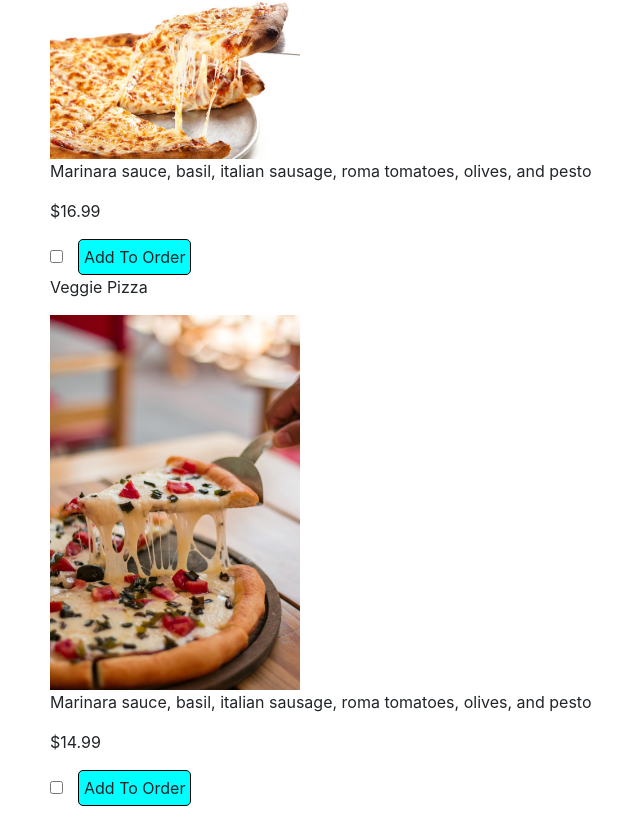
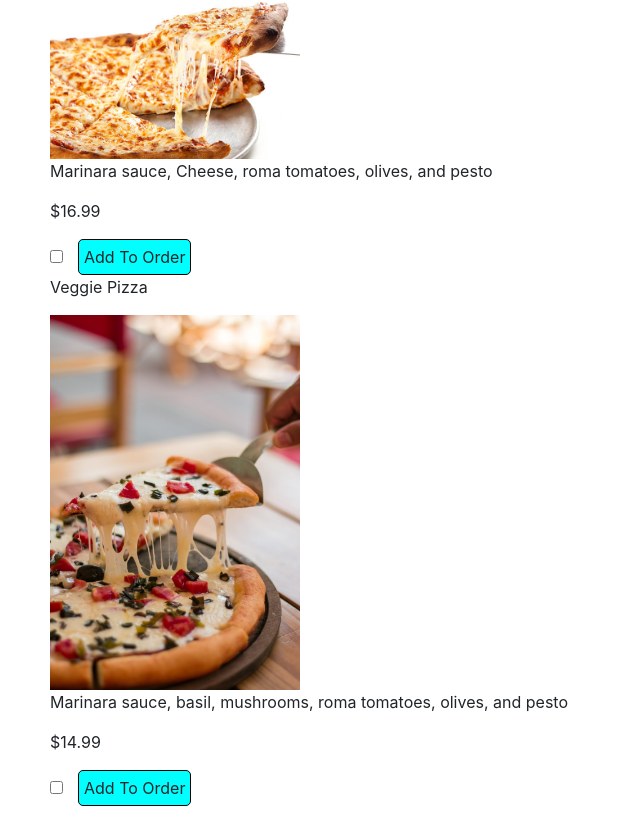
Before and after one commit to sayeda-khaled/react-restaurent-app, a React (Create React App) app: page / in a window 1280 px wide. Shown: the part 661-1497 px from the top of the page, without its empty margins (20-660 px from the left). Built offline with nearby package versions, Linux system fonts and the light colour scheme.

Commit message:
changes added for deployment

```diff
--- a/package.json
+++ b/package.json
@@ -2,8 +2,8 @@
   "name": "react-restaurant-app",
   "version": "0.1.0",
   "private": true,
-  "homepage": "https://sayeda-khaled.github.io/react-restaurant-app",
-  "dependencies": {
+  "homepage": "https://sayeda-khaled.github.io/react-restaurent-app/",
+    "dependencies": {
     "@testing-library/jest-dom": "^5.13.0",
     "@testing-library/react": "^11.2.7",
     "@testing-library/user-event": "^12.8.3",
--- a/src/App.js
+++ b/src/App.js
@@ -7,15 +7,6 @@ import veggiePizza from './images/veggiePizza.jpeg';
 import ProductList from './components/ProductList.js'
 import ProductOrder from './components/ProductOrder.js'
 import OrderList from './components/OrderList.js'
-
-// {
-//   this.state.selection &&
-//   <aside>
-//     <h2>{this.state.selection?.title}</h2> {/*display the title for the selected blog*/}
-//     <p>{this.state.selection?.body}</p> {/*display the body for the selected blog*/}
-//     <button onClick={() => this.setState({selection: null})}>Close</button> {/*reset the selection to null upon clicking on the button*/}
-//   </aside>
-// }
 
 class App extends Component {
   constructor(props) {
@@ -51,7 +42,7 @@ class App extends Component {
        img: cheesePizza,
        name: 'Cheese Pizza',
        desc:
-         ' Marinara sauce, basil, italian sausage, roma tomatoes, olives, and pesto',
+         ' Marinara sauce, Cheese, roma tomatoes, olives, and pesto',
        price: '$16.99',
        selected: false
      },
@@ -60,7 +51,7 @@ class App extends Component {
        img: veggiePizza,
        name: 'Veggie Pizza',
        desc:
-         ' Marinara sauce, basil, italian sausage, roma tomatoes, olives, and pesto',
+         ' Marinara sauce, basil, mushrooms, roma tomatoes, olives, and pesto',
        price: '$14.99',
        selected: false
      }
@@ -121,7 +112,7 @@ class App extends Component {
       <ProductOrder newUser = {this.newUser} orderList={this.state.orderList}/>
       <section className="main">
         <ProductList addOrder={this.addOrder} selectProduct={this.state.selectProduct} productList={this.state.products} toggleSelection={this.toggleSelection} price={this.state.price}/>
-        <OrderList  removeOrder={this.removeOrder} orderList={this.state.orderList}/>
+        <OrderList removeOrder={this.removeOrder} orderList={this.state.orderList}/>
       </section>
       </>
     );
```
